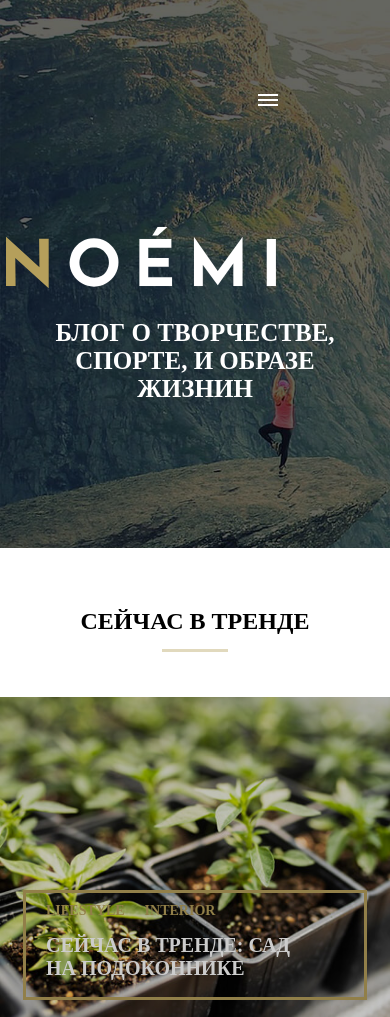
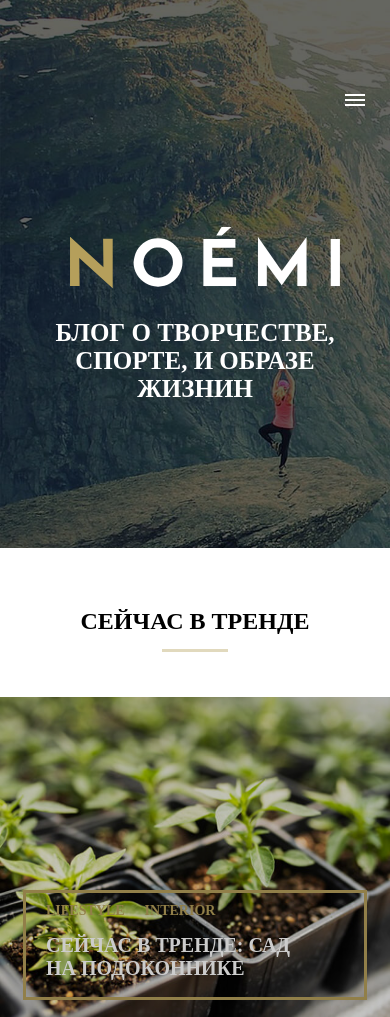
Before and after one commit to JohnWhite39/Code, a plain HTML site: page index.html in a window 390 px wide. Shown: the top 1017 px of the page. Drawn offline with nearby package versions, Linux system fonts and the light colour scheme; a web font is replaced by a local one.

Commit message:
Add files via upload

```diff
--- a/style.css
+++ b/style.css
@@ -1,4 +1,5 @@
 body {
+  box-sizing: border-box;
   font-family: opensans;
 }
 
@@ -225,7 +226,7 @@ h1, h2, h3, p, ul, body {
 }
 
 .post__list-img {
-  width: 380px;
+  max-width: 100%;
 }
 
 .post__list-title {
@@ -759,7 +760,7 @@ h1, h2, h3, p, ul, body {
     top: 9px;
     display: block;
     position: relative;
-    left: -30px;
+    left: 25px;
   }
 
   .menu-btn span,
@@ -814,7 +815,7 @@ h1, h2, h3, p, ul, body {
 
   .logo {
     max-width: 270px;
-    padding-left: 90px;
+    padding-left: 122px;
     padding-top: 176px;
   }
   .header__title {
```
